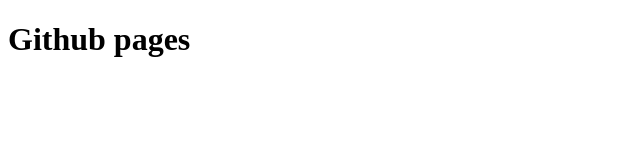
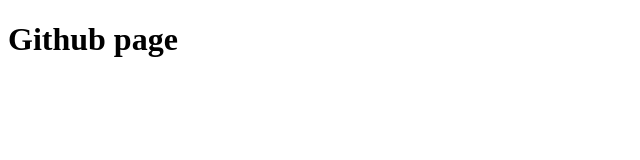
Before and after one commit to GradyKeays/GradyKeays.github.io, a plain HTML site: page index.html in a window 1280 px wide. Shown: the full height of the page, 0-640 px from the left. Drawn offline with Linux system fonts and the light colour scheme.

Commit message:
initial commit

```diff
--- a/index.html
+++ b/index.html
@@ -6,6 +6,6 @@
     <title>Document</title>
 </head>
 <body>
-    <h1>Github pages</h1>
+    <h1>Github page</h1>
 </body>
 </html>
```
